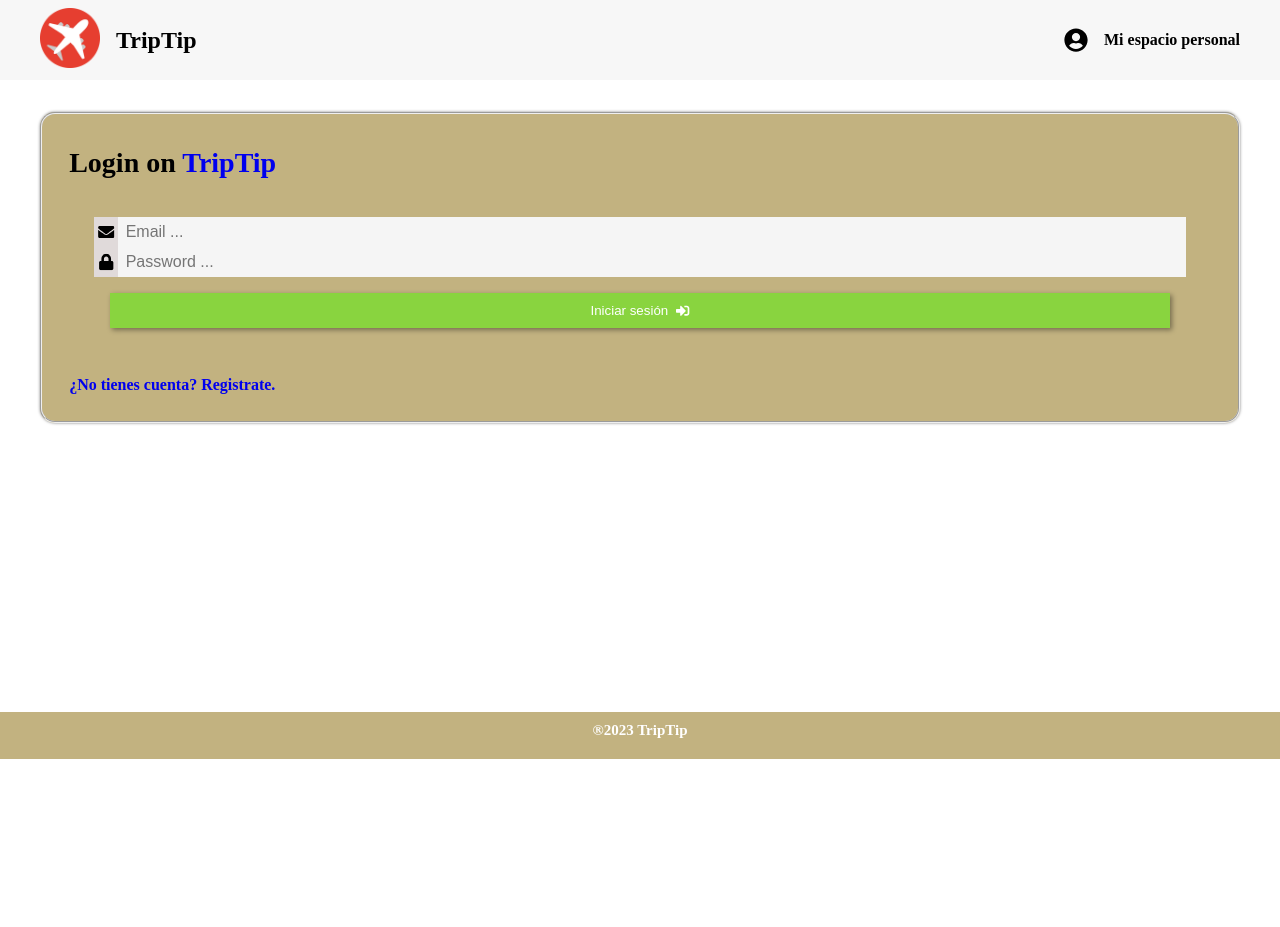
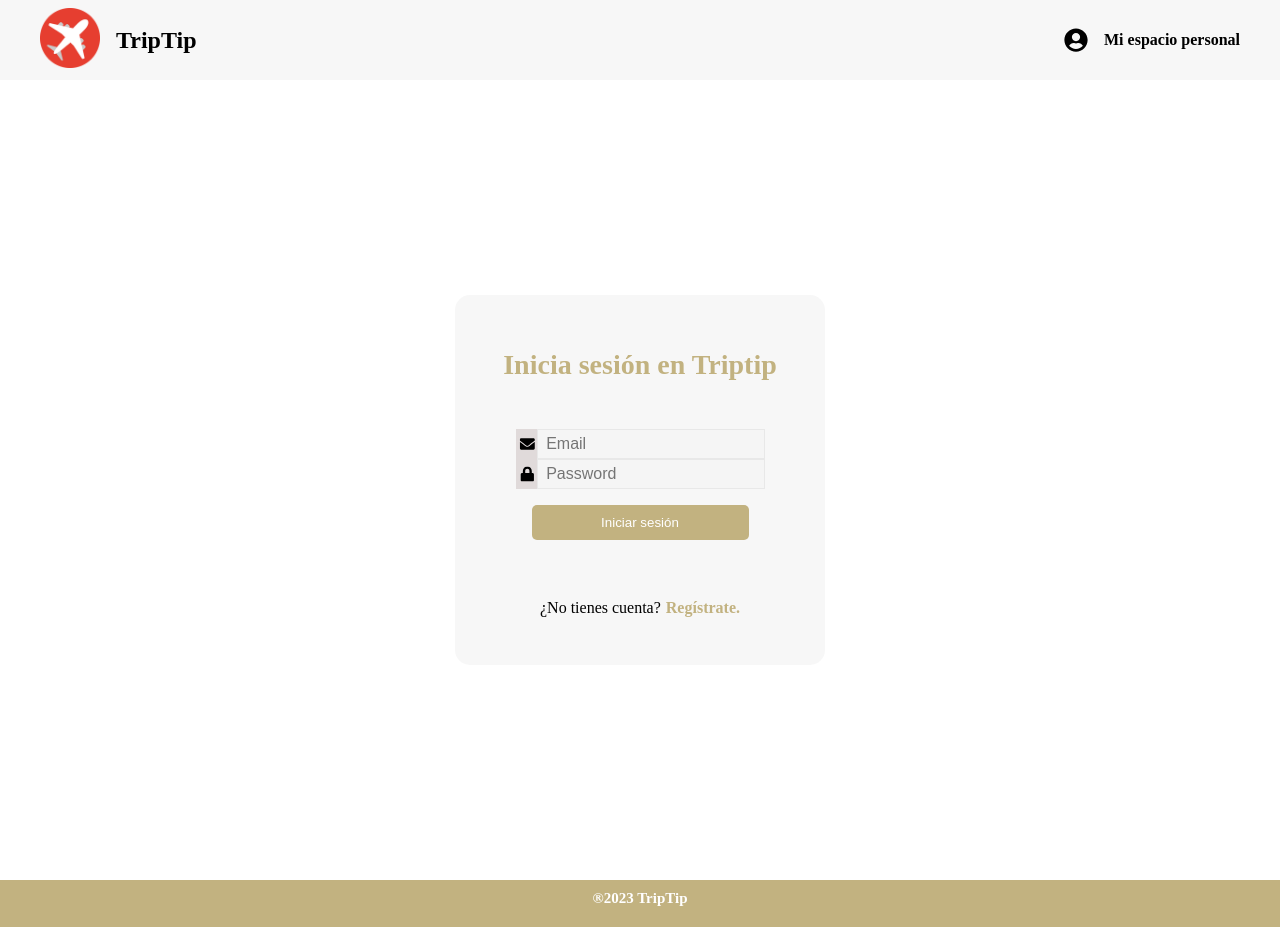
Before and after one commit to Manucv20/TripTip-App, a React (Vite) app in the folder FrontEnd/: page /login in a window 1280 px wide. Before the commit the page ends 800 px from the top, so only its background shows below. Built offline with nearby package versions, Linux system fonts and the light colour scheme.

Commit message:
css login/reg

```diff
--- a/FrontEnd/src/index.css
+++ b/FrontEnd/src/index.css
@@ -1,20 +1,54 @@
 /* CSS común para todas las páginas */
+
+* {
+  margin: 0;
+  padding: 0;
+  box-sizing: border-box;
+}
+
+html {
+  font-size: 16px;
+}
+
+body {
+  width: 100%;
+  min-height: 100vh;
+  min-width: fit-content;
+}
 
 ul {
   list-style: none;
 }
-#welcome-message {
-  display: none; /* Oculta el mensaje de bienvenida de forma predeterminada */
-}
 
-@media (min-width: 600px) {
-  #welcome-message {
-    display: block; /* Muestra el mensaje de bienvenida si el ancho de la pantalla es mayor o igual a 600px */
-  }
+a:link,
+a:visited {
+  color: inherit;
+  text-decoration: none;
 }
 
 /* Final del CSS común para todas las páginas */
 /* CSS Formulario Registro y Login*/
+
+.login-page {
+  height: 100vh;
+  display: flex;
+  align-items: center;
+  justify-content: center;
+}
+
+/* .login-page fieldset ul {
+
+} */
+
+.alta-login {
+  display: flex;
+  justify-content: center;
+  gap: 5px;
+}
+
+.alta-login .anchor {
+  color: rgb(194, 178, 128);
+}
 
 .input-register {
   display: flex;
@@ -27,12 +61,13 @@ ul {
   background-color: whitesmoke;
   padding: 0.5rem;
   font-size: 1rem;
-  border: none;
+  border: 1px solid rgba(0, 0, 0, 0.055);
 }
 
 .input-reg:focus {
   outline: none;
-  box-shadow: 0 0 5px 2px #a8c1e0;
+  border: 1px solid rgba(0, 0, 0, 0.055);
+  border-radius: 5px;
 }
 
 @media (max-width: 450px) {
@@ -49,7 +84,7 @@ ul {
 }
 
 .boton-reg {
-  background-color: rgb(137, 212, 63);
+  background-color: rgb(194, 178, 128);
   display: flex;
   justify-content: center;
   align-items: center;
@@ -61,13 +96,21 @@ ul {
   color: #fff;
   margin: 1rem;
   transition: 0.3s ease all;
-  box-shadow: 2px 2px 5px rgba(0, 0, 0, 0.4);
+  border-radius: 5px;
+  /* box-shadow: 2px 2px 5px rgba(0, 0, 0, 0.4); */
 }
 
 .boton-reg:hover,
 .boton-personal:hover {
   transform: scale(1.15);
   cursor: pointer;
+}
+
+.login-page fieldset {
+  height: 370px;
+  width: 370px;
+  border: none;
+  min-width: fit-content;
 }
 
 /*
@@ -156,7 +199,7 @@ ul {
 
 @media (max-width: 450px) {
   form {
-    margin-right: 2rem;
+    /* margin-right: 2rem; */
   }
 
   .avatar-movil {
@@ -185,6 +228,9 @@ ul {
   }
 }
 
+/* main {
+  height: 100vh;
+} */
 /* Final del CSS de la pagina de perfil */
 
 img.emailconfirm {
@@ -219,38 +265,24 @@ a {
 }
 
 /* Recomendación en detalle TripPage */
-* {
-  margin: 0;
-  padding: 0;
-  box-sizing: border-box;
-}
 
-html,
-body {
-  width: 100%;
-  height: 100%;
-  margin: 0;
-  padding: 0;
-  font-size: 16px;
-  overflow-x: hidden;
-  overflow-y: auto;
-  min-width: 320px;
-}
- #root {
-  width: 100%;
-  height: 100%;
+.summary-container {
+  display: flex;
+  flex-direction: row;
+  justify-content: space-between;
+  gap: 0.5rem;
+  margin: 1rem;
 }
 
 .vote-container {
   display: flex;
+  flex-direction: row;
+  align-items: self-start;
 }
 
-.summary-container {
-  display: flex;
-  justify-content: space-between;
-  margin: 1rem;
+#detailedPhoto {
+  width: 100%;
 }
-
 /* Ficha de viaje */
 
 #datasheet {
@@ -304,26 +336,27 @@ p#details {
 }
 
 @media (max-width: 767px) {
-
-  .TripPage {
+  /* .TripPage {
     display: flex;
     justify-content: center;
     flex-direction: column;
-  }
+  } */
 
-  #detailedPhoto {
-    width: 100vw;
-    min-width: 320px;
+  .image-content {
+    margin: 1.5rem;
   }
 
   .title-container {
+    /* background-color: #e0dada; */
+    width: 100vw;
     display: flex;
     flex-direction: column;
     align-items: center;
+    box-sizing: content-box;
   }
 
   #datasheet {
-    width: 70%;
+    width: 80%;
   }
 
   .comments-container {
@@ -333,11 +366,11 @@ p#details {
     align-items: center;
   }
 
-  .comments-container{
-    width: 80%;
+  .comments-container {
+    width: 100%;
   }
 
-  .NewComment{
+  .NewComment {
     width: 100vw;
     display: flex;
     justify-content: center;
@@ -347,14 +380,9 @@ p#details {
     width: 100%;
   }
 
-  .comment-textarea{
+  .comment-textarea {
     width: 100%;
   }
-
-  .NewComment{
-  }
-
-
 }
 /* Caja de comentarios */
 .mas-comentarios {
@@ -366,6 +394,10 @@ p#details {
   position: absolute;
   top: -5%;
   right: 0%;
+}
+
+.CommentsList p {
+  text-align: center;
 }
 
 .NewComment-container {
@@ -425,7 +457,6 @@ p#details {
   padding: 2rem;
   font-size: 1rem;
   width: 100%;
-
 }
 
 .CommentsList {
@@ -487,9 +518,9 @@ p#details {
 /* "Comentarios" y todos sus hijos*/
 
 /* Desktop layout */
-@media (min-width: 1024px) {
+@media (min-width: 767px) {
   .DetailedTrip {
-    max-width: 1440px; /* Ajusta el tamaño máximo según tus necesidades */
+    max-width: 1080px; /* Ajusta el tamaño máximo según tus necesidades */
     margin: 0 auto; /* Centra el contenedor horizontalmente */
     display: grid;
     grid-template-columns: 1fr 1fr; /* Ajusta el tamaño de la primera columna */
@@ -503,12 +534,18 @@ p#details {
     align-self: flex-start;
   }
 
+  .image-content {
+    margin: 2rem;
+  }
+
   .title-container {
     grid-area: title;
     align-self: center;
     display: flex;
     flex-direction: column;
+    justify-content: space-evenly;
     align-items: center;
+    padding-top: 2rem;
   }
 
   .comments-container {
@@ -524,13 +561,18 @@ p#details {
   .NewComment {
     width: 100%;
   }
-
 }
 
 /* Fin Desktop layout */
 
-#detailedPhoto {
-  width: 100%;
+/* FIN Recomendación en detalle TripPage test */
+
+#welcome-message {
+  display: none; /* Oculta el mensaje de bienvenida de forma predeterminada */
 }
 
-/* FIN Recomendación en detalle TripPage test
+@media (min-width: 600px) {
+  #welcome-message {
+    display: block; /* Muestra el mensaje de bienvenida si el ancho de la pantalla es mayor o igual a 600px */
+  }
+}
--- a/FrontEnd/src/pages/LoginPage.jsx
+++ b/FrontEnd/src/pages/LoginPage.jsx
@@ -60,30 +60,32 @@ const LoginPage = () => {
   };
 
   return (
-    <section style={{ height: "75vh" }}>
-      <form onSubmit={submitHandler} style={{ margin: "2rem" }}>
+    <section className="login-page">
+      <form onSubmit={submitHandler}>
         <fieldset
           style={{
             display: "flex",
-            justifyContent: "space-between",
             flexDirection: "column",
-            gap: "2rem",
+            alignItems: "center",
+            justifyContent: "space-around",
+
             padding: "1.7rem",
             margin: "0.5rem",
             borderRadius: "15px",
-            boxShadow: "0 0px 3px rgba(0, 0, 0, 0.5)",
-            backgroundColor: "#C2B280",
+            // boxShadow: "0 0px 3px rgba(0, 0, 0, 0.5)",
+            backgroundColor: "#dcdcdc3f",
           }}
         >
           <h2
             style={{
+              color: "rgb(194, 178, 128)",
               fontSize: "1.75rem",
               fontWeight: "600px",
               lineHeight: "1.5715",
-              color: "#000000",
+              textAlign: "center",
             }}
           >
-            Login on <Link to="/">TripTip</Link>
+            Inicia sesión en <Link to="/">Triptip</Link>
           </h2>
           <ul>
             <li className="input-register">
@@ -94,7 +96,7 @@ const LoginPage = () => {
                 id="email"
                 name="email"
                 required
-                placeholder="Email ..."
+                placeholder="Email"
                 onChange={(e) => setEmail(e.target.value)}
               />
             </li>
@@ -106,19 +108,23 @@ const LoginPage = () => {
                 id="pass1"
                 name="pass1"
                 required
-                placeholder="Password ..."
+                placeholder="Password"
                 onChange={(e) => setPassword(e.target.value)}
               />
             </li>
             <li className="input-register">
               <button className="boton-reg">
                 <span>Iniciar sesión</span>
-                <FaSignInAlt />
               </button>
             </li>
           </ul>
-
-          <Link to="/register">¿No tienes cuenta? Registrate.</Link>
+          <div className="alta-login">
+            <p>¿No tienes cuenta?</p>
+            <Link style={{ textAlign: "center" }} to="/register">
+              {" "}
+              <p className="anchor">Regístrate.</p>
+            </Link>
+          </div>
         </fieldset>
       </form>
     </section>
--- a/FrontEnd/src/pages/RegisterPage.jsx
+++ b/FrontEnd/src/pages/RegisterPage.jsx
@@ -41,30 +41,32 @@ const RegisterPage = () => {
   };
 
   return (
-    <section style={{ margin: "2rem" }}>
+    <section className="login-page">
       <form onSubmit={handleForm} style={{ margin: "2rem" }}>
         <fieldset
           style={{
             display: "flex",
-            justifyContent: "space-between",
             flexDirection: "column",
-            gap: "2rem",
+            alignItems: "center",
+            justifyContent: "space-around",
+
             padding: "1.7rem",
             margin: "0.5rem",
             borderRadius: "15px",
-            boxShadow: "0 0px 3px rgba(0, 0, 0, 0.5)",
-            backgroundColor: "#C2B280",
+            // boxShadow: "0 0px 3px rgba(0, 0, 0, 0.5)",
+            backgroundColor: "#dcdcdc3f",
           }}
         >
           <h2
             style={{
+              color: "rgb(194, 178, 128)",
               fontSize: "1.75rem",
               fontWeight: "600px",
               lineHeight: "1.5715",
-              color: "#000000",
+              textAlign: "center",
             }}
           >
-            Register on <Link to="/">TripTip</Link>
+            Regístrate en <Link to="/">Triptip</Link>
           </h2>
           <ul>
             <li className="input-register">
@@ -75,7 +77,7 @@ const RegisterPage = () => {
                 id="username"
                 name="username"
                 required
-                placeholder="User ..."
+                placeholder="Nombre de usuario"
                 onChange={(e) => setUsername(e.target.value)}
               />
             </li>
@@ -87,7 +89,7 @@ const RegisterPage = () => {
                 id="email"
                 name="email"
                 required
-                placeholder="Mail address ..."
+                placeholder="Correo electrónico "
                 onChange={(e) => setEmail(e.target.value)}
               />
             </li>
@@ -99,7 +101,7 @@ const RegisterPage = () => {
                 id="pass1"
                 name="pass1"
                 required
-                placeholder="Password ..."
+                placeholder="Contraseña"
                 onChange={(e) => setPass1(e.target.value)}
               />
             </li>
@@ -111,7 +113,7 @@ const RegisterPage = () => {
                 id="pass2"
                 name="pass2"
                 required
-                placeholder="Repeat password ..."
+                placeholder="Repetir contraseña"
                 onChange={(e) => setPass2(e.target.value)}
               />
             </li>
@@ -122,8 +124,13 @@ const RegisterPage = () => {
               </button>
             </li>
           </ul>
-
-          <Link to="/login">¿Tienes ya cuenta con nosotros? Logeate</Link>
+          <div className="alta-login">
+            <p>¿Tienes ya cuenta con nosotros?</p>
+            <Link style={{ textAlign: "center" }} to="/login">
+              {" "}
+              <p className="anchor">Inicia sesión</p>
+            </Link>
+          </div>{" "}
         </fieldset>
       </form>
     </section>
```
Also changed, not shown: 2 other files (tests, documents, lock files or other folders).
